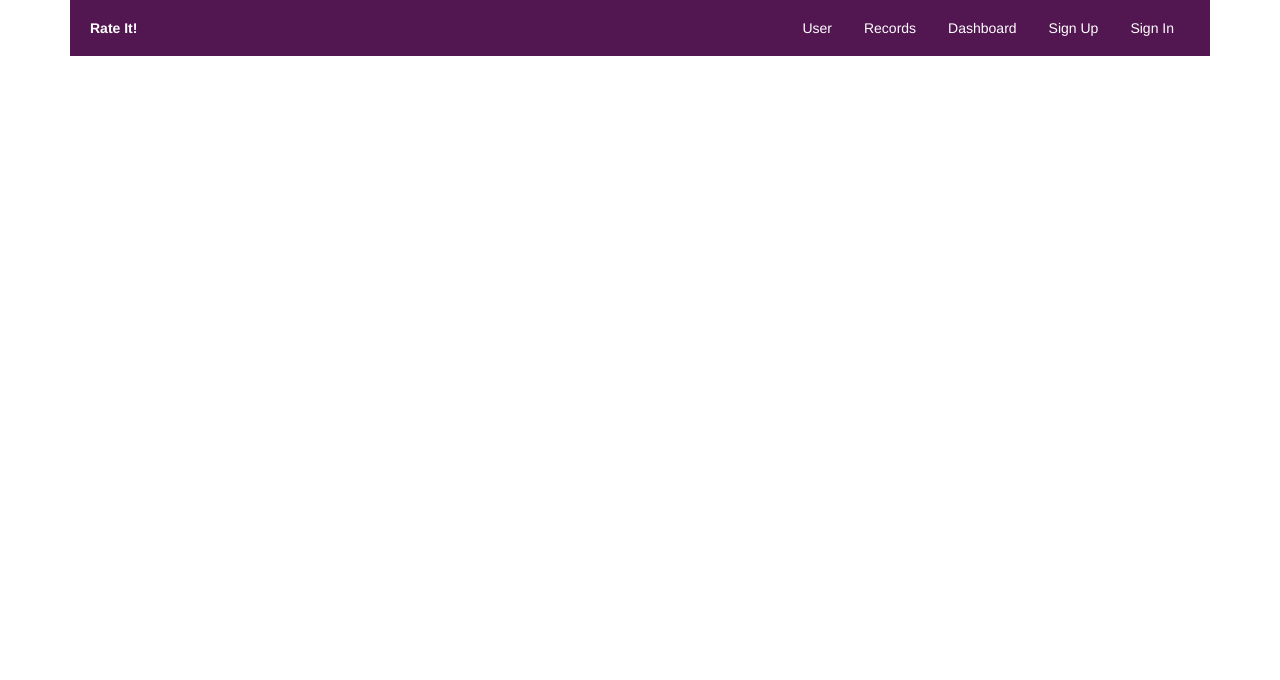
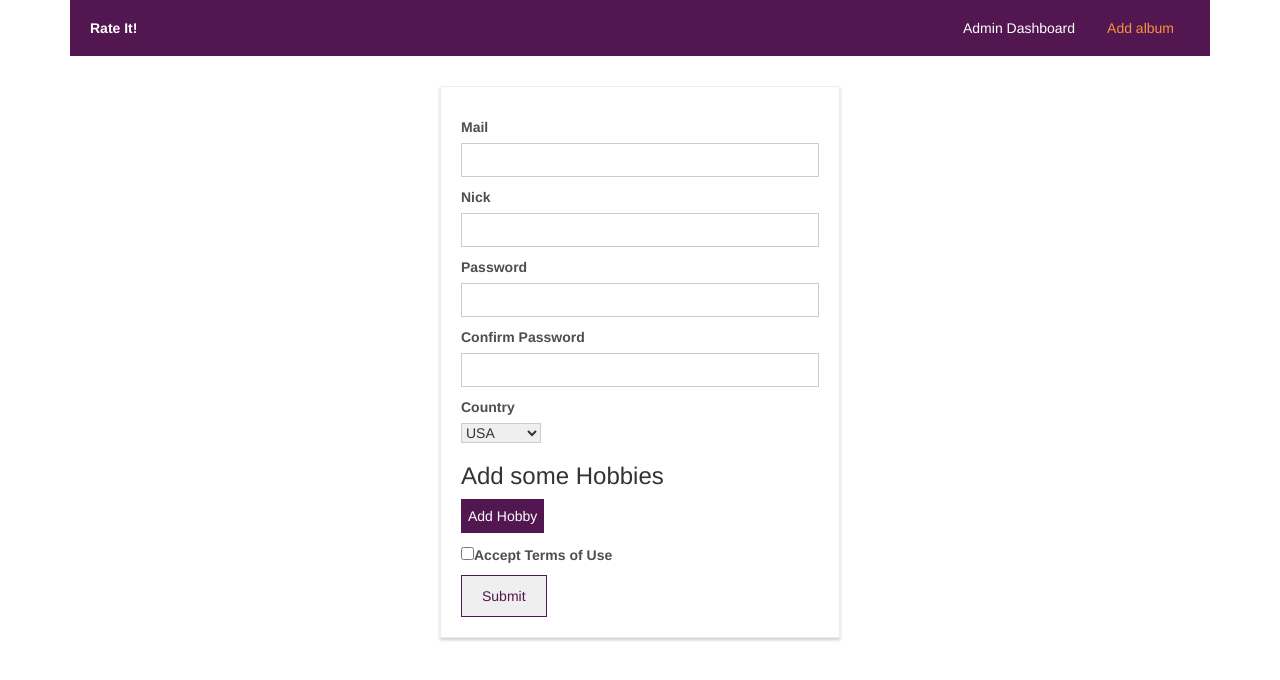
Before and after one commit to Spinarak1/PRI, a Vue app in the folder src/main/frontend/rateit/: page /admin/addalbum in a window 1280 px wide. Shown: the top 680 px of the page. Built offline with nearby package versions, Linux system fonts and the light colour scheme; what vue-resource would draw is missing.

Commit message:
admin components + auth edit

```diff
--- /dev/null
+++ b/src/main/frontend/rateit/src/components/admin/AddAlbum.vue
@@ -0,0 +1,201 @@
+<template>
+  <div id="signup">
+    <div class="signup-form">
+      <form @submit.prevent="onSubmit">
+        <div class="input">
+          <label for="email">Mail</label>
+          <input
+            type="email"
+            id="email"
+            v-model="email">
+        </div>
+        <div class="input">
+          <label for="nick">Nick</label>
+          <input
+            type="text"
+            id="nick"
+            v-model="nick">
+        </div>
+        <div class="input">
+          <label for="password">Password</label>
+          <input
+            type="password"
+            id="password"
+            v-model="password">
+        </div>
+        <div class="input">
+          <label for="confirm-password">Confirm Password</label>
+          <input
+            type="password"
+            id="confirm-password"
+            v-model="confirmPassword">
+        </div>
+        <div class="input">
+          <label for="country">Country</label>
+          <select id="country" v-model="country">
+            <option value="usa">USA</option>
+            <option value="india">India</option>
+            <option value="uk">UK</option>
+            <option value="germany">Germany</option>
+          </select>
+        </div>
+        <div class="hobbies">
+          <h3>Add some Hobbies</h3>
+          <button @click="onAddHobby" type="button">Add Hobby</button>
+          <div class="hobby-list">
+            <div
+              class="input"
+              v-for="(hobbyInput, index) in hobbyInputs"
+              :key="hobbyInput.id">
+              <label :for="hobbyInput.id">Hobby #{{ index }}</label>
+              <input
+                type="text"
+                :id="hobbyInput.id"
+                v-model="hobbyInput.value">
+              <button @click="onDeleteHobby(hobbyInput.id)" type="button">X</button>
+            </div>
+          </div>
+        </div>
+        <div class="input inline">
+          <input type="checkbox" id="terms" v-model="terms">
+          <label for="terms">Accept Terms of Use</label>
+        </div>
+        <div class="submit">
+          <button type="submit">Submit</button>
+        </div>
+      </form>
+    </div>
+  </div>
+</template>
+
+<script>
+  import axios from '../../axios-auth';
+  export default {
+    data () {
+      return {
+        email: '',
+        nick: '',
+        password: '',
+        confirmPassword: '',
+        country: 'usa',
+        hobbyInputs: [],
+        terms: false
+      }
+    },
+    methods: {
+      onAddHobby () {
+        const newHobby = {
+          id: Math.random() * Math.random() * 1000,
+          value: ''
+        };
+        this.hobbyInputs.push(newHobby)
+      },
+      onDeleteHobby (id) {
+        this.hobbyInputs = this.hobbyInputs.filter(hobby => hobby.id !== id)
+      },
+      onSubmit () {
+        const formData = {
+          nick: this.nick,
+          email: this.email,
+          password: this.password,
+          passwordConfirm: this.confirmPassword
+        };
+
+        axios.post('/signup', formData,{crossDomain : true})
+          .then(resp => {
+            console.log(resp);
+          })
+          .catch(error => console.log(error));
+        //this.$store.dispatch('signUp', {email: formData.email, password: formData.password})
+      }
+    }
+  }
+</script>
+
+<style scoped>
+  .signup-form {
+    width: 400px;
+    margin: 30px auto;
+    border: 1px solid #eee;
+    padding: 20px;
+    box-shadow: 0 2px 3px #ccc;
+  }
+
+  .input {
+    margin: 10px auto;
+  }
+
+  .input label {
+    display: block;
+    color: #4e4e4e;
+    margin-bottom: 6px;
+  }
+
+  .input.inline label {
+    display: inline;
+  }
+
+  .input input {
+    font: inherit;
+    width: 100%;
+    padding: 6px 12px;
+    box-sizing: border-box;
+    border: 1px solid #ccc;
+  }
+
+  .input.inline input {
+    width: auto;
+  }
+
+  .input input:focus {
+    outline: none;
+    border: 1px solid #521751;
+    background-color: #eee;
+  }
+
+  .input select {
+    border: 1px solid #ccc;
+    font: inherit;
+  }
+
+  .hobbies button {
+    border: 1px solid #521751;
+    background: #521751;
+    color: white;
+    padding: 6px;
+    font: inherit;
+    cursor: pointer;
+  }
+
+  .hobbies button:hover,
+  .hobbies button:active {
+    background-color: #8d4288;
+  }
+
+  .hobbies input {
+    width: 90%;
+  }
+
+  .submit button {
+    border: 1px solid #521751;
+    color: #521751;
+    padding: 10px 20px;
+    font: inherit;
+    cursor: pointer;
+  }
+
+  .submit button:hover,
+  .submit button:active {
+    background-color: #521751;
+    color: white;
+  }
+
+  .submit button[disabled],
+  .submit button[disabled]:hover,
+  .submit button[disabled]:active {
+    border: 1px solid #ccc;
+    background-color: transparent;
+    color: #ccc;
+    cursor: not-allowed;
+  }
+</style>
--- a/src/main/frontend/rateit/src/components/auth/Signin.vue
+++ b/src/main/frontend/rateit/src/components/auth/Signin.vue
@@ -3,11 +3,11 @@
     <div class="signin-form">
       <form @submit.prevent="onSubmit">
         <div class="input">
-          <label for="email">Mail</label>
+          <label for="nick">Nick</label>
           <input
-            type="email"
-            id="email"
-            v-model="email">
+            type="nick"
+            id="nick"
+            v-model="nick">
         </div>
         <div class="input">
           <label for="password">Password</label>
@@ -29,14 +29,14 @@
   export default {
     data () {
       return {
-        email: '',
+        nick: '',
         password: ''
       }
     },
     methods: {
       onSubmit () {
         const formData = {
-          email: this.email,
+          nick: this.nick,
           password: this.password,
         };
         axios.post('/api/login')
--- a/src/main/frontend/rateit/src/components/header/Header.vue
+++ b/src/main/frontend/rateit/src/components/header/Header.vue
@@ -4,7 +4,7 @@
       <router-link to="/">Rate It!</router-link>
     </div>
     <nav>
-      <ul>
+      <ul v-if="role==='user'">
         <li>
           <router-link to="/user">User</router-link>
         </li>
@@ -12,13 +12,24 @@
           <router-link to="/records">Records</router-link>
         </li>
         <li>
-          <router-link to="/dashboard">Dashboard</router-link>
+          <router-link to="/user/dashboard">Dashboard</router-link>
         </li>
         <li>
           <router-link to="/signup">Sign Up</router-link>
         </li>
         <li>
           <router-link to="/signin">Sign In</router-link>
+        </li>
+        <li>
+          <router-link to="/">Logout</router-link>
+        </li>
+      </ul>
+      <ul v-else>
+        <li>
+          <router-link to="/admin/dashboard">Admin Dashboard</router-link>
+        </li>
+        <li>
+          <router-link to="/admin/addalbum">Add album</router-link>
         </li>
       </ul>
     </nav>
@@ -28,19 +39,20 @@
 <script>
   import { eventBus} from "../../main";
 
+
   export default {
     data() {
       return {
-        role: ''
+        role: null
       }
     },
-    // TODO
-    /*created() {
+    created() {
       eventBus.$on('roleWasChosen', (role) => {
         this.role = role;
         console.log(`Poszlo ${role}`);
-      })
-    }*/
+      });
+      console.log(this.role);
+    }
   }
 </script>
 
--- a/src/main/frontend/rateit/src/components/welcome/Welcome.vue
+++ b/src/main/frontend/rateit/src/components/welcome/Welcome.vue
@@ -2,19 +2,24 @@
   <div id="welcome">
     <h1>Pick the role: </h1>
     <form>
+      <label for="user">
         <input
           type="radio"
           name="role"
+          id="user"
           value="user"
-        v-model="role">
-      User <br>
+          v-model="role"
+          @click="roleChosen"> User
+      </label>
+      <label for="admin">
         <input
           type="radio"
           name="role"
+          id="admin"
           value="admin"
           v-model="role"
-        @click="roleChosen">
-      Admin <br>
+          @click="roleChosen"> Admin
+      </label>
     </form>
     <p>{{role}}</p>
     <hr>
@@ -33,7 +38,7 @@
   export default {
     data() {
       return {
-        role: ''
+        role: null
       }
     },
     methods: {
```
Also changed, not shown: src/main/frontend/rateit/src/routes.js (+9 -5 lines). Lines whose indentation alone changed are shown as unchanged.
